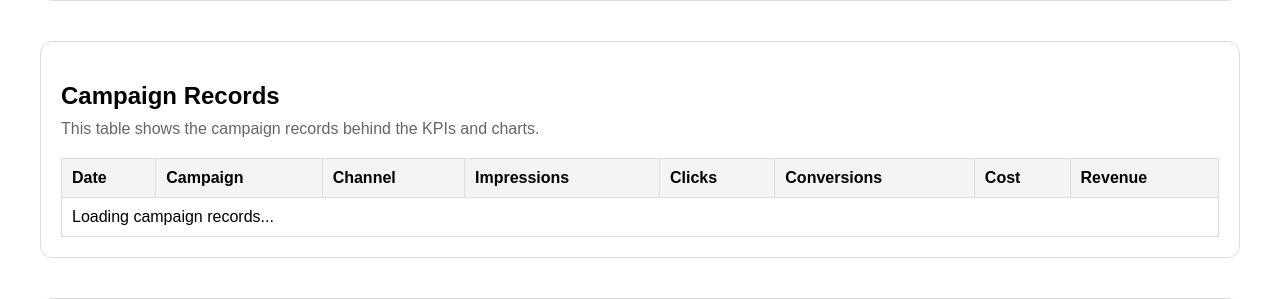
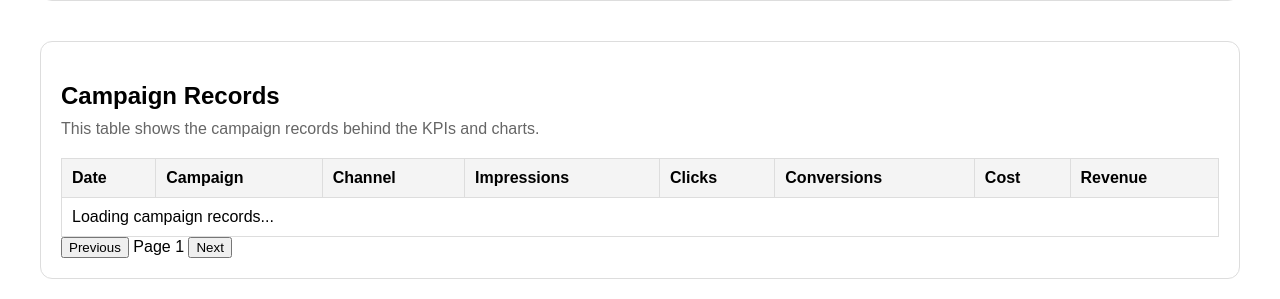
Before and after one commit to karianjahi/marketers_paradise, a Django app: template core/analytics/templates/analytics/dashboard.html in a window 1280 px wide. Shown: the part 1199-1498 px from the top of the page. Run offline with Django 5.2, Linux system fonts and the light colour scheme; the template is opened without the code that fills it, so the values that code supplies are empty.

Commit message:
Add the front matter for pagination which at this moment does not work as intended

```diff
--- a/core/analytics/templates/analytics/dashboard.html
+++ b/core/analytics/templates/analytics/dashboard.html
@@ -134,6 +134,11 @@
                 </tr>
             </tbody>
         </table>
+        <div class="pagination-controls">
+            <button id="previous-page">Previous</button>
+            <span id="page-info">Page 1</span>
+            <button id="next-page">Next</button>
+        </div>
     </section>
 
     <section class="table-section">
```
